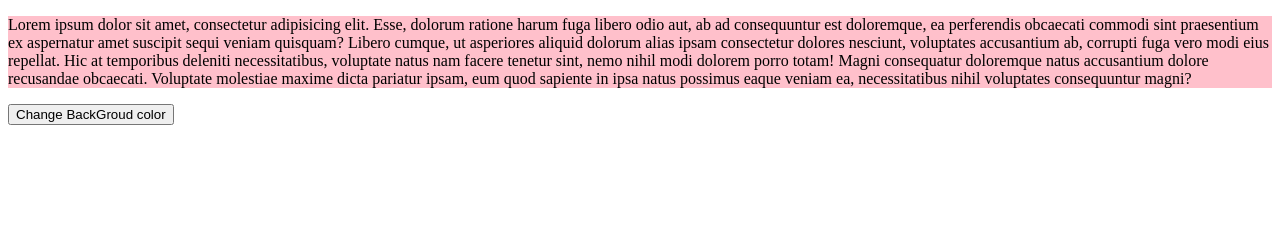
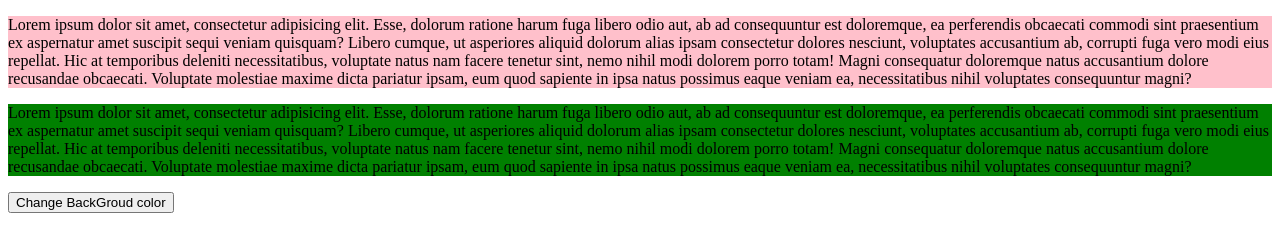
Before and after one commit to tarektusher/JS-Problem-Solving, a plain HTML site: page Problem 03/index.html in a window 1280 px wide. Both pictures are taken after a click on the button "Change BackGroud color". Drawn offline with Linux system fonts and the light colour scheme.

Commit message:
problem 03 are updated

```diff
--- a/Problem 03/index.html
+++ b/Problem 03/index.html
@@ -6,8 +6,8 @@
      <title>Document</title>
 </head>
 <body>
-
-    <p id="paragraph">Lorem ipsum dolor sit amet, consectetur adipisicing elit. Esse, dolorum ratione harum fuga libero odio aut, ab ad consequuntur est doloremque, ea perferendis obcaecati commodi sint praesentium ex aspernatur amet suscipit sequi veniam quisquam? Libero cumque, ut asperiores aliquid dolorum alias ipsam consectetur dolores nesciunt, voluptates accusantium ab, corrupti fuga vero modi eius repellat. Hic at temporibus deleniti necessitatibus, voluptate natus nam facere tenetur sint, nemo nihil modi dolorem porro totam! Magni consequatur doloremque natus accusantium dolore recusandae obcaecati. Voluptate molestiae maxime dicta pariatur ipsam, eum quod sapiente in ipsa natus possimus eaque veniam ea, necessitatibus nihil voluptates consequuntur magni?</p>
+    <p>Lorem ipsum dolor sit amet, consectetur adipisicing elit. Esse, dolorum ratione harum fuga libero odio aut, ab ad consequuntur est doloremque, ea perferendis obcaecati commodi sint praesentium ex aspernatur amet suscipit sequi veniam quisquam? Libero cumque, ut asperiores aliquid dolorum alias ipsam consectetur dolores nesciunt, voluptates accusantium ab, corrupti fuga vero modi eius repellat. Hic at temporibus deleniti necessitatibus, voluptate natus nam facere tenetur sint, nemo nihil modi dolorem porro totam! Magni consequatur doloremque natus accusantium dolore recusandae obcaecati. Voluptate molestiae maxime dicta pariatur ipsam, eum quod sapiente in ipsa natus possimus eaque veniam ea, necessitatibus nihil voluptates consequuntur magni?</p>
+    <p>Lorem ipsum dolor sit amet, consectetur adipisicing elit. Esse, dolorum ratione harum fuga libero odio aut, ab ad consequuntur est doloremque, ea perferendis obcaecati commodi sint praesentium ex aspernatur amet suscipit sequi veniam quisquam? Libero cumque, ut asperiores aliquid dolorum alias ipsam consectetur dolores nesciunt, voluptates accusantium ab, corrupti fuga vero modi eius repellat. Hic at temporibus deleniti necessitatibus, voluptate natus nam facere tenetur sint, nemo nihil modi dolorem porro totam! Magni consequatur doloremque natus accusantium dolore recusandae obcaecati. Voluptate molestiae maxime dicta pariatur ipsam, eum quod sapiente in ipsa natus possimus eaque veniam ea, necessitatibus nihil voluptates consequuntur magni?</p>
     <button onclick="func()">Change BackGroud color</button>
     <script src="index.js"></script>
 </body>
--- a/Problem 03/index.js
+++ b/Problem 03/index.js
@@ -1,5 +1,6 @@
 // Write a JavaScript program to set paragraph background color.
 const func = () =>{
-     let element = document.getElementById('paragraph');
-     element.style.backgroundColor = 'pink';
+     let element = document.querySelectorAll("p");
+     element[0].style.backgroundColor = 'pink';
+     element[1].style.backgroundColor = 'green';
 }
```
